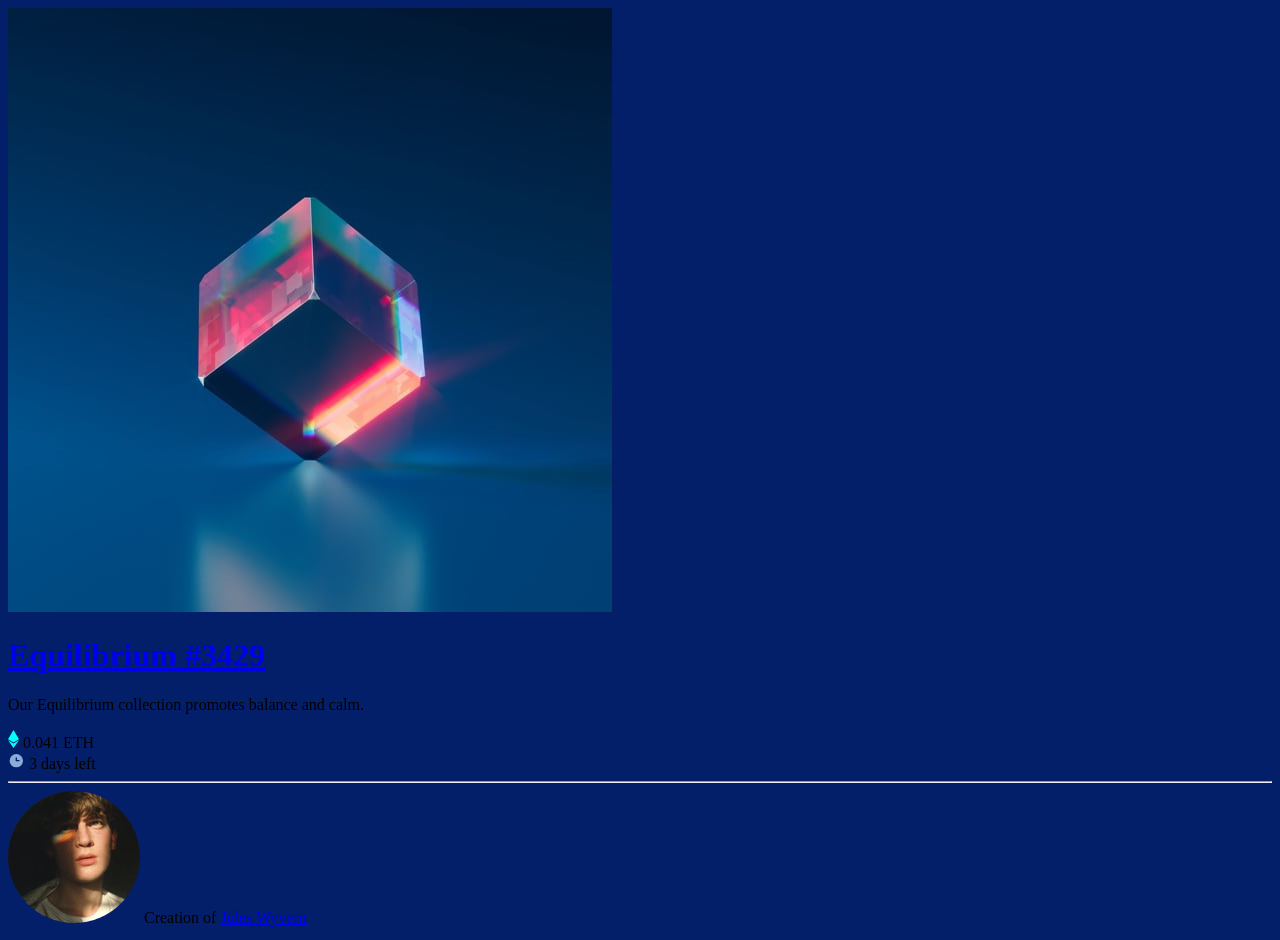
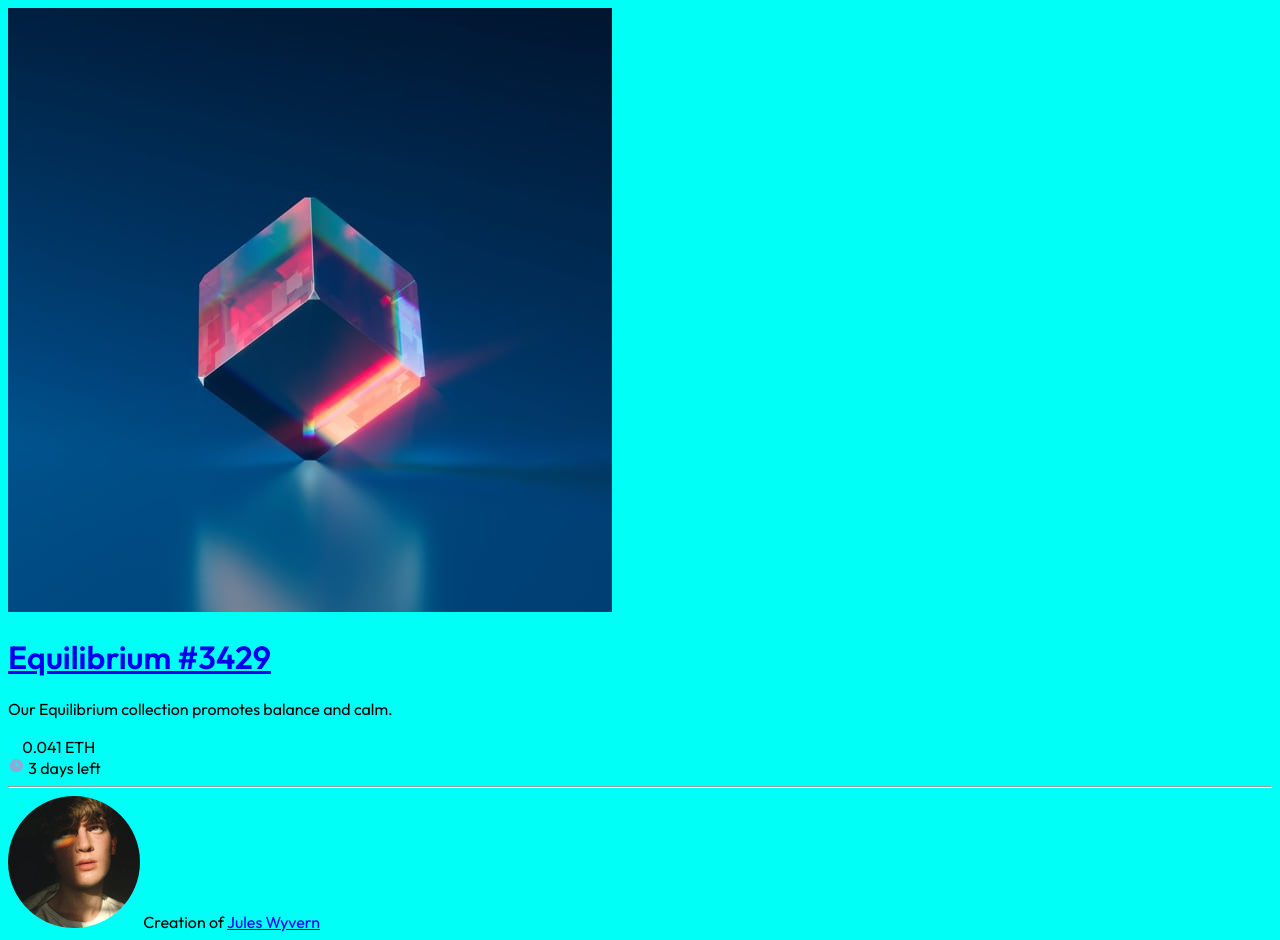
Before and after one commit to VilyaNEL/nft-card, a plain HTML site: page index.html in a window 1280 px wide. Drawn offline with Linux system fonts and the light colour scheme.

Commit message:
second commit

```diff
--- a/style.css
+++ b/style.css
@@ -1,3 +1,14 @@
-body{
-    background-color: rgb(3, 31, 105);
+@import url('https://fonts.googleapis.com/css2?family=Outfit:wght@300;400;600&display=swap');
+
+:root {
+    --Soft-blue: hsl(215, 51%, 70%);
+    --Cyan: hsl(178, 100%, 50%);
+
 }
+
+
+
+body {
+    background-color: var(--Cyan);
+    font-family: 'Outfit', sans-serif;
+}
```
